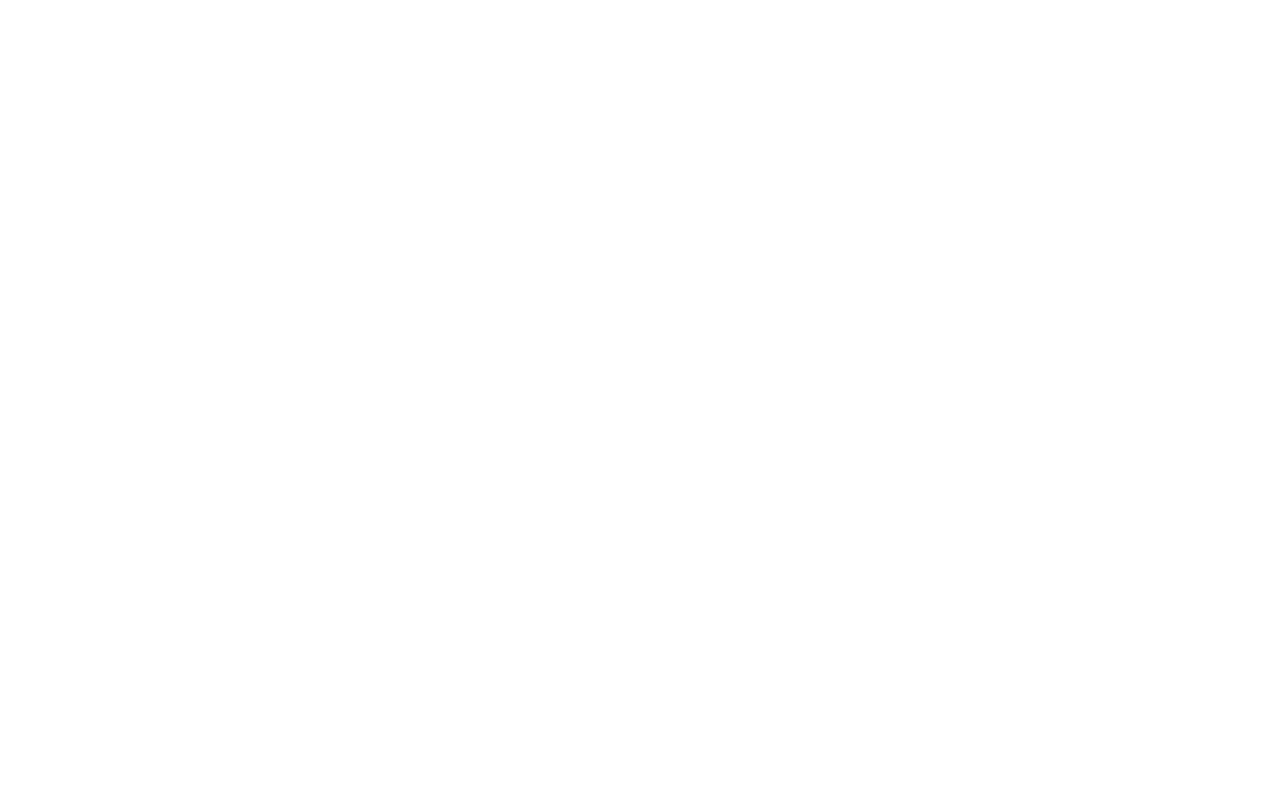
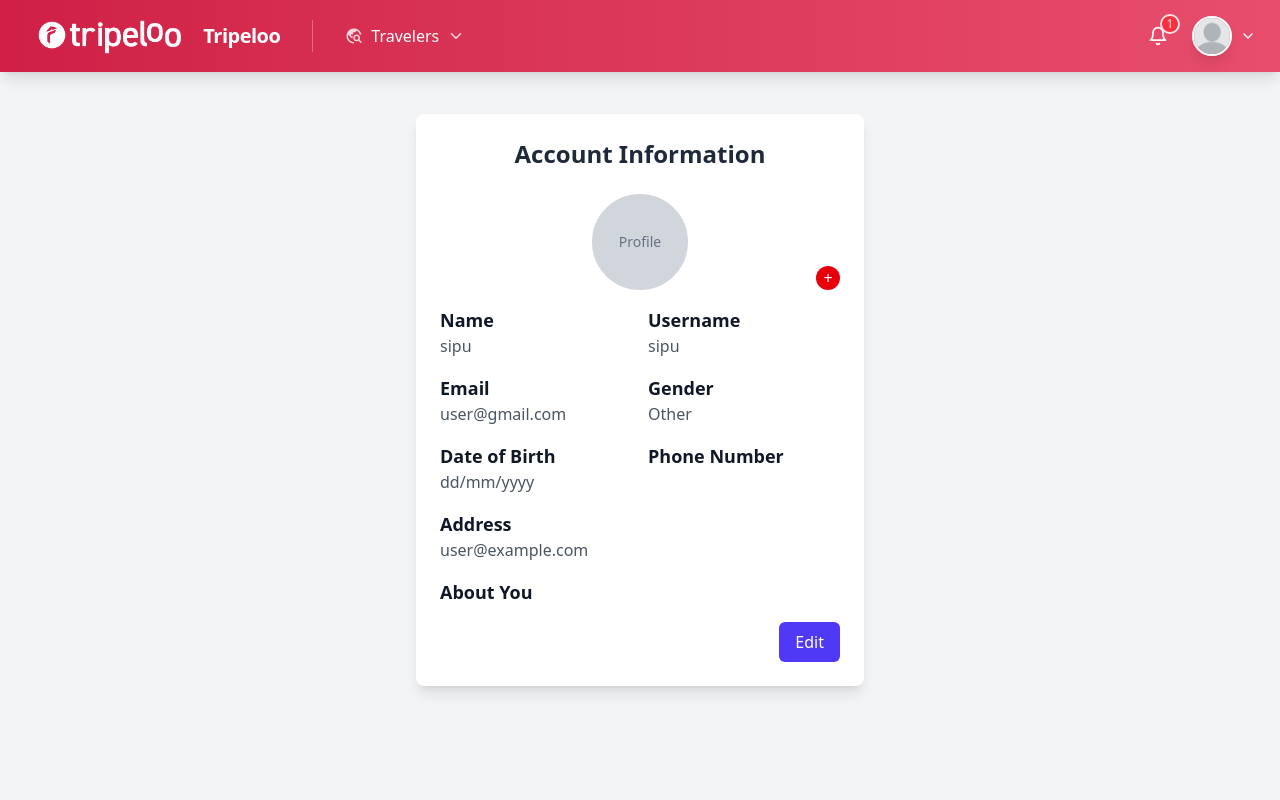
Before and after one commit to balsangram/tripello, a React (Vite) app: page /profile in a window 1280 px wide. Before the commit this address had no page. Shown: the top 800 px of the page. Built offline with nearby package versions, Linux system fonts and the light colour scheme.

Commit message:
feat: Implement Profile page with editable user information and routing

```diff
--- a/src/pages/Profile.jsx
+++ b/src/pages/Profile.jsx
@@ -1,9 +1,199 @@
-import React from 'react'
+import React, { useState } from 'react';
 
 function Profile() {
-    return (
-        <div>Profile</div>
-    )
+  const [isEditing, setIsEditing] = useState(false);
+  const [profile, setProfile] = useState({
+    name: "sipu",
+    username: "sipu",
+    email: "user@gmail.com",
+    gender: "Other",
+    dob: "dd/mm/yyyy",
+    phone: "",
+    address: "user@example.com",
+    about: ""
+  });
+
+  const handleEditToggle = () => {
+    setIsEditing(!isEditing);
+  };
+
+  const handleChange = (e) => {
+    const { name, value } = e.target;
+    setProfile(prevProfile => ({
+      ...prevProfile,
+      [name]: value
+    }));
+  };
+
+  const handleSubmit = (e) => {
+    e.preventDefault();
+    setIsEditing(false);
+  };
+
+  return (
+    <div className="min-h-screen bg-gray-100 flex items-center justify-center p-4">
+      <div className="bg-white rounded-lg shadow-lg p-6 max-w-md w-full">
+        <h1 className="text-2xl font-bold text-center mb-6 text-gray-800">Account Information</h1>
+        <div className="flex justify-center mb-4 relative">
+          <div className="w-24 h-24 rounded-full bg-gray-300 flex items-center justify-center border-2 border-gray-300">
+            <span className="text-gray-500 text-sm">Profile</span>
+          </div>
+          <button className="absolute bottom-0 right-0 bg-red-600 text-white rounded-full w-6 h-6 flex items-center justify-center">
+            +
+          </button>
+        </div>
+        {isEditing ? (
+          <form onSubmit={handleSubmit} className="space-y-4">
+            <div className="grid grid-cols-2 gap-4">
+              <div>
+                <label className="block text-sm font-medium text-gray-700">Name</label>
+                <input
+                  type="text"
+                  name="name"
+                  value={profile.name}
+                  onChange={handleChange}
+                  className="mt-1 block w-full px-3 py-2 border border-gray-300 rounded-md shadow-sm focus:outline-none focus:ring-indigo-500 focus:border-indigo-500"
+                />
+              </div>
+              <div>
+                <label className="block text-sm font-medium text-gray-700">Username</label>
+                <input
+                  type="text"
+                  name="username"
+                  value={profile.username}
+                  onChange={handleChange}
+                  className="mt-1 block w-full px-3 py-2 border border-gray-300 rounded-md shadow-sm focus:outline-none focus:ring-indigo-500 focus:border-indigo-500"
+                />
+              </div>
+              <div>
+                <label className="block text-sm font-medium text-gray-700">Email</label>
+                <input
+                  type="email"
+                  name="email"
+                  value={profile.email}
+                  onChange={handleChange}
+                  className="mt-1 block w-full px-3 py-2 border border-gray-300 rounded-md shadow-sm focus:outline-none focus:ring-indigo-500 focus:border-indigo-500"
+                />
+              </div>
+              <div>
+                <label className="block text-sm font-medium text-gray-700">Gender</label>
+                <select
+                  name="gender"
+                  value={profile.gender}
+                  onChange={handleChange}
+                  className="mt-1 block w-full px-3 py-2 border border-gray-300 rounded-md shadow-sm focus:outline-none focus:ring-indigo-500 focus:border-indigo-500"
+                >
+                  <option>Other</option>
+                  <option>Male</option>
+                  <option>Female</option>
+                </select>
+              </div>
+              <div>
+                <label className="block text-sm font-medium text-gray-700">Date of Birth</label>
+                <input
+                  type="text"
+                  name="dob"
+                  value={profile.dob}
+                  onChange={handleChange}
+                  className="mt-1 block w-full px-3 py-2 border border-gray-300 rounded-md shadow-sm focus:outline-none focus:ring-indigo-500 focus:border-indigo-500"
+                />
+              </div>
+              <div>
+                <label className="block text-sm font-medium text-gray-700">Phone Number</label>
+                <input
+                  type="tel"
+                  name="phone"
+                  value={profile.phone}
+                  onChange={handleChange}
+                  className="mt-1 block w-full px-3 py-2 border border-gray-300 rounded-md shadow-sm focus:outline-none focus:ring-indigo-500 focus:border-indigo-500"
+                />
+              </div>
+            </div>
+            <div>
+              <label className="block text-sm font-medium text-gray-700">Address</label>
+              <input
+                type="text"
+                name="address"
+                value={profile.address}
+                onChange={handleChange}
+                className="mt-1 block w-full px-3 py-2 border border-gray-300 rounded-md shadow-sm focus:outline-none focus:ring-indigo-500 focus:border-indigo-500"
+              />
+            </div>
+            <div>
+              <label className="block text-sm font-medium text-gray-700">About You</label>
+              <textarea
+                name="about"
+                value={profile.about}
+                onChange={handleChange}
+                className="mt-1 block w-full px-3 py-2 border border-gray-300 rounded-md shadow-sm focus:outline-none focus:ring-indigo-500 focus:border-indigo-500"
+                rows="4"
+              />
+            </div>
+            <div className="flex justify-end space-x-2">
+              <button
+                type="button"
+                onClick={handleEditToggle}
+                className="px-4 py-2 bg-gray-500 text-white rounded-md hover:bg-gray-600"
+              >
+                Cancel
+              </button>
+              <button
+                type="submit"
+                className="px-4 py-2 bg-indigo-600 text-white rounded-md hover:bg-indigo-700"
+              >
+                Save
+              </button>
+            </div>
+          </form>
+        ) : (
+          <div className="space-y-4">
+            <div className="grid grid-cols-2 gap-4">
+              <div>
+                <h2 className="text-lg font-semibold text-gray-900">Name</h2>
+                <p className="text-gray-600">{profile.name}</p>
+              </div>
+              <div>
+                <h2 className="text-lg font-semibold text-gray-900">Username</h2>
+                <p className="text-gray-600">{profile.username}</p>
+              </div>
+              <div>
+                <h2 className="text-lg font-semibold text-gray-900">Email</h2>
+                <p className="text-gray-600">{profile.email}</p>
+              </div>
+              <div>
+                <h2 className="text-lg font-semibold text-gray-900">Gender</h2>
+                <p className="text-gray-600">{profile.gender}</p>
+              </div>
+              <div>
+                <h2 className="text-lg font-semibold text-gray-900">Date of Birth</h2>
+                <p className="text-gray-600">{profile.dob}</p>
+              </div>
+              <div>
+                <h2 className="text-lg font-semibold text-gray-900">Phone Number</h2>
+                <p className="text-gray-600">{profile.phone}</p>
+              </div>
+            </div>
+            <div>
+              <h2 className="text-lg font-semibold text-gray-900">Address</h2>
+              <p className="text-gray-600">{profile.address}</p>
+            </div>
+            <div>
+              <h2 className="text-lg font-semibold text-gray-900">About You</h2>
+              <p className="text-gray-600">{profile.about}</p>
+            </div>
+            <div className="flex justify-end">
+              <button
+                onClick={handleEditToggle}
+                className="px-4 py-2 bg-indigo-600 text-white rounded-md hover:bg-indigo-700"
+              >
+                Edit
+              </button>
+            </div>
+          </div>
+        )}
+      </div>
+    </div>
+  );
 }
 
-export default Profile
+export default Profile;
--- a/src/router/router.jsx
+++ b/src/router/router.jsx
@@ -11,6 +11,7 @@
 import ConfirmBooking from '../pages/ComfirmBooking';
 import MyBooking from '../pages/MyBooking';
 import ChatWithUs from '../pages/ChartWithUs';
+import Profile from '../pages/Profile';
 
 function AppRouter() {
     return (
@@ -24,7 +25,9 @@
                     <Route path="/myBooking" element={<MyBooking />} />
                     <Route path="/chatWithUs" element={<ChatWithUs />} />
                     <Route path="/login" element={<Login />} />
-                    <Route path="/Signup" element={<Register />} />
+                    <Route path="/signup" element={<Register />} />
+                    <Route path="/profile" element={<Profile />} />
+
                 </Route>
             </Routes>
         </BrowserRouter>
```
